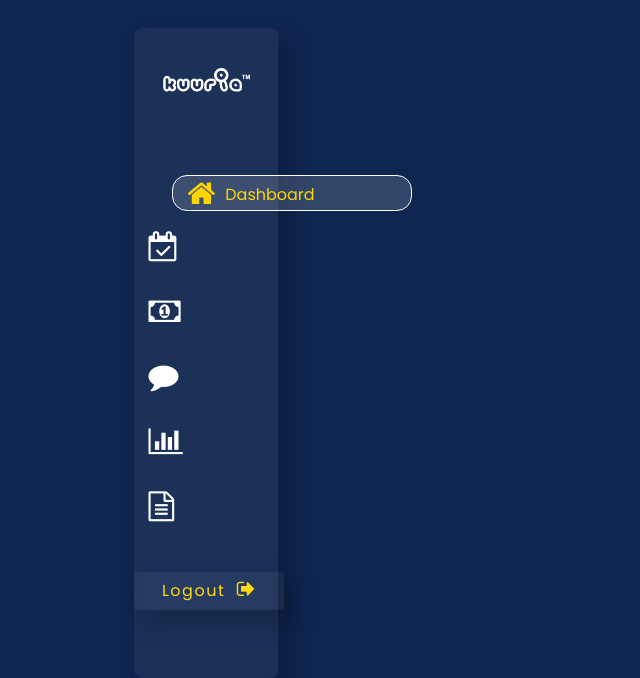
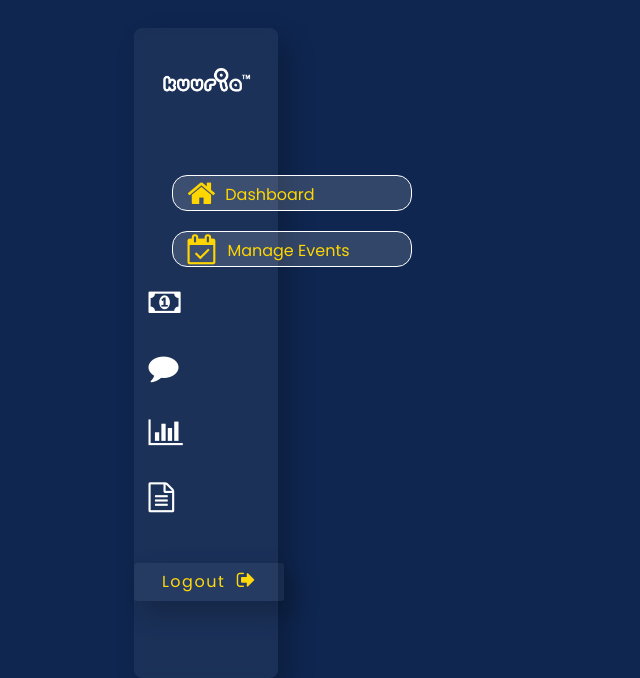
Before and after one commit to manojgrewal8888/kuuria, a React (Create React App) app in the folder client/: page /sidebar in a window 1280 px wide. Shown: the part 122-800 px from the top of the page, without its empty margins (0-640 px from the left). Built offline with nearby package versions, Linux system fonts and the light colour scheme; a web font is replaced by a local one.

Commit message:
Update Sidebar.js

```diff
--- a/client/src/components/front/Sidebar.js
+++ b/client/src/components/front/Sidebar.js
@@ -20,12 +20,17 @@ class Sidebar extends Component {
                         <span className="home_vender2"><Link className="linx_ven" to="/vendor_dash"> <i className="fa fa-home"></i>  Dashboard </Link> </span>
                         </div>  */}
                         <Link className="" exact to='/vendor_dashboard'>
-                        <div class='custom_btn1'>
-                            <i className="fa fa-home cus_vicon"></i>
-                              <span className='menu_it_em'>Dashboard</span>
-                        </div>
+                            <div class='custom_btn1'>
+                                <i className="fa fa-home cus_vicon"></i>
+                                <span className='menu_it_em'>Dashboard</span>
+                            </div>
                         </Link>
-                    <Link className="linx_ven" exact to='/manage_events'> <i className="fa fa-calendar-check-o cus_vicon"></i></Link>
+                        <Link className="linx_ven" exact to='/manage_events'>
+                            <div class='custom_btn1'>
+                                <i className="fa fa-calendar-check-o cus_vicon"></i>
+                                <span className='menu_it_em'>Manage Events</span>
+                            </div>
+                        </Link>
 
                     {/* <div className="home_vendori3">
                         <button className="">
```
